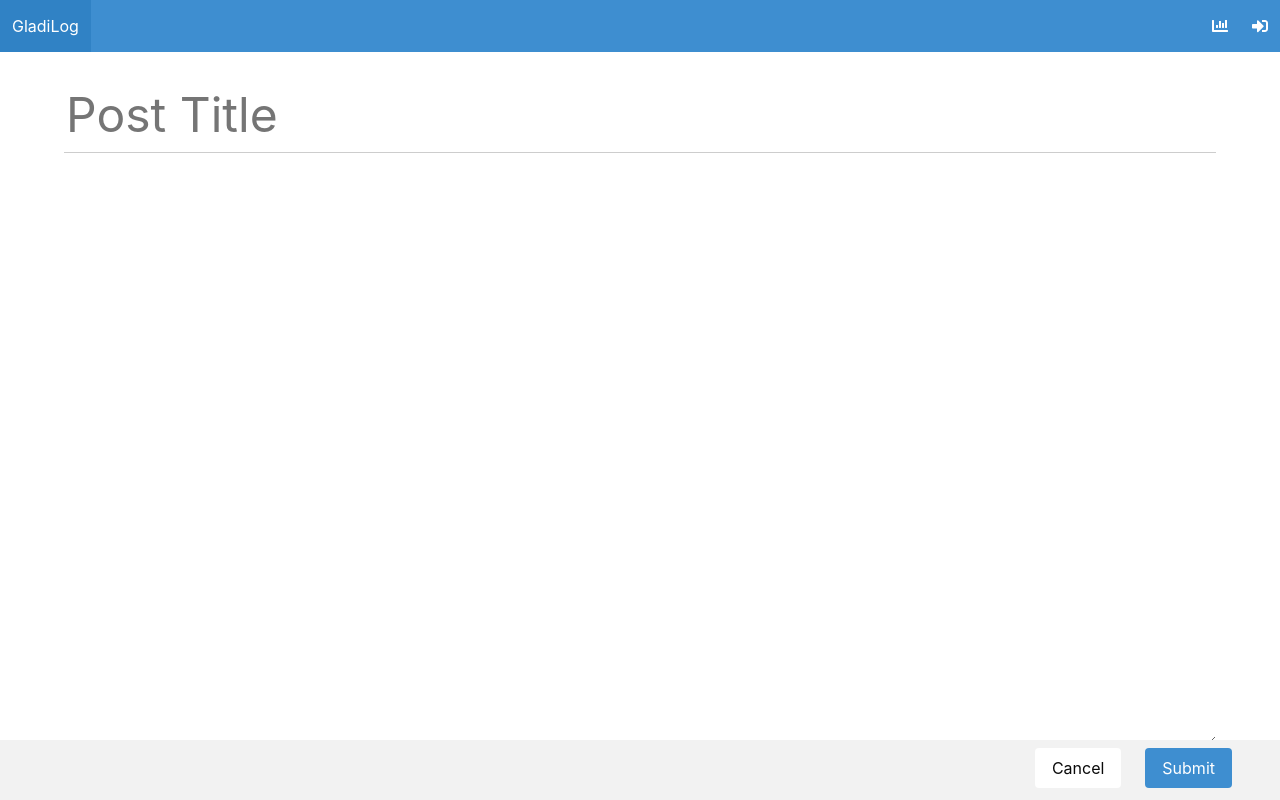
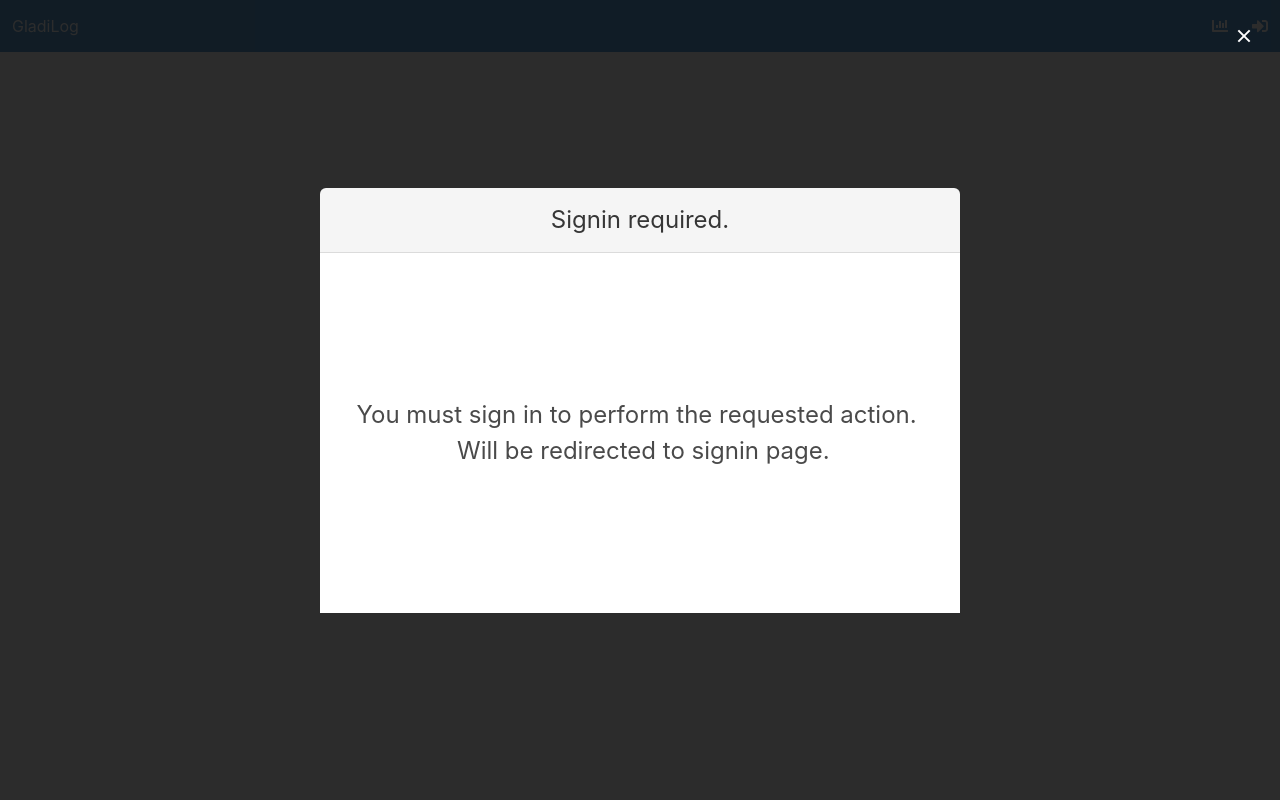
Before and after one commit to jongeunk0613/GladiLog, a React (Create React App) app in the folder client/: page /post/write in a window 1280 px wide. Built offline with nearby package versions, Linux system fonts and the light colour scheme.

Commit message:
[Feat] #10 : set authentication checker to routes
Set authentication checker to the needed routes (write and edit post).
It will check if the user is signed in.
If not redirect to sign in page.

```diff
--- a/client/src/App.js
+++ b/client/src/App.js
@@ -7,6 +7,7 @@ import WritePost from './pages/WritePost';
 import Base from './components/Base';
 import PostDetail from './pages/PostDetail';
 import PostEdit from './pages/PostEdit';
+import Auth from './lib/Auth';
 import './App.css';
 
 function App() {
@@ -18,9 +19,9 @@ function App() {
                 <Route path="/" exact component={Main} />
                 <Route path="/auth/signup" exact component={SignUp} />
                 <Route path="/auth/signin" exact component={SignIn} />
-                <Route path="/post/write" exact component={WritePost} />
+                <Route path="/post/write" exact component={() => <Auth PageComponent={WritePost} />} />
                 <Route path="/post/:id" exact component={PostDetail} />
-                <Route path="/post/edit/:id" exact component={PostEdit} />
+                <Route path="/post/edit/:id" exact component={() => <Auth PageComponent={PostEdit} />} />
             </Switch>
         </Base>
     </div>
```
